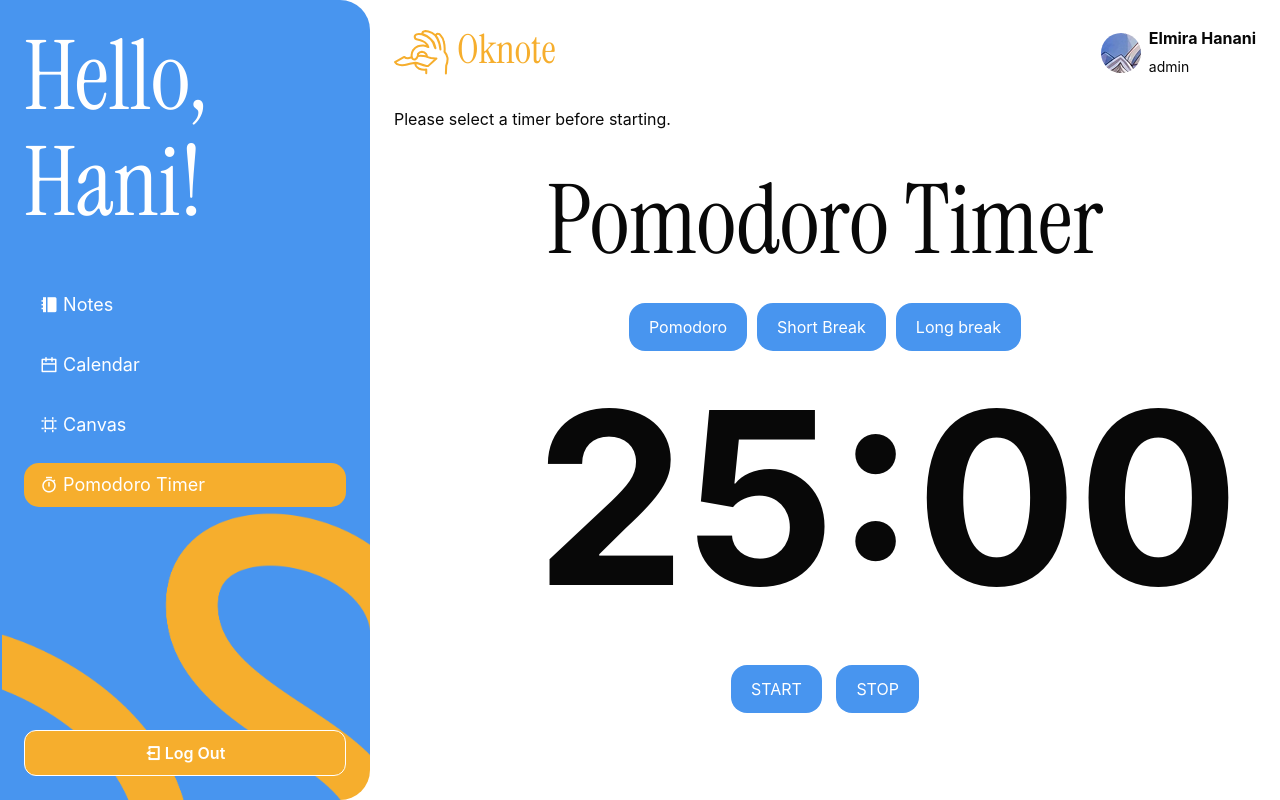
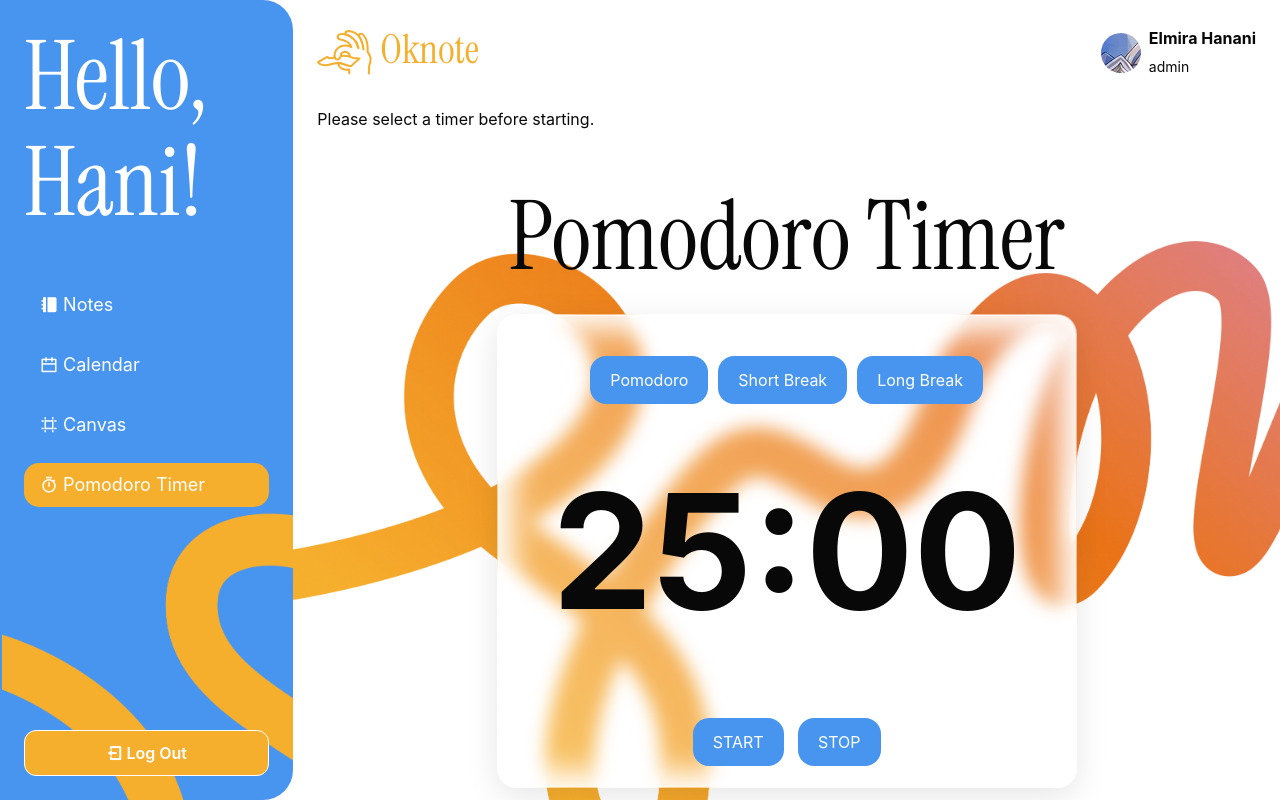
Before and after one commit to queenshafa/oknote-app, a plain HTML site: page pomodoro.html in a window 1280 px wide. Drawn offline with nearby package versions, Linux system fonts and the light colour scheme.

Commit message:
fix: pomodoro timer ui

```diff
--- a/my-css/style.scss
+++ b/my-css/style.scss
@@ -689,6 +689,61 @@ h1 {
 }
 
 // Pomodoro Timer Page
+
+.content {
+  background-image: url("/assets/img/testimonial-bg.png");
+  background-size: cover;
+}
+
+.glass-card {
+  // width: 240px;
+  // height: 360px;
+  padding: 1rem;
+  background: rgba(255, 255, 255, 0.26);
+  backdrop-filter: blur(9px);
+  -webkit-backdrop-filter: blur(9px);
+  border-radius: 20px;
+  border: 1px solid rgba(255, 255, 255, 0.3);
+  position: relative;
+  overflow: hidden;
+
+  box-shadow:
+    0 8px 32px rgba(0, 0, 0, 0.1),
+    inset 0 1px 0 rgba(255, 255, 255, 0.5),
+    inset 0 -1px 0 rgba(255, 255, 255, 0.1),
+    inset 0 0 30px 15px rgba(255, 255, 255, 1.5);
+
+  &::before {
+    content: "";
+    position: absolute;
+    top: 0;
+    left: 0;
+    right: 0;
+    height: 1px;
+    background: linear-gradient(
+      90deg,
+      transparent,
+      rgba(255, 255, 255, 0.8),
+      transparent
+    );
+  }
+
+  &::after {
+    content: "";
+    position: absolute;
+    top: 0;
+    left: 0;
+    width: 1px;
+    height: 100%;
+    background: linear-gradient(
+      180deg,
+      rgba(255, 255, 255, 0.8),
+      transparent,
+      rgba(255, 255, 255, 0.3)
+    );
+  }
+}
+
 .timer {
   display: inline-block;
   padding: 10px;
@@ -702,7 +757,7 @@ h1 {
   }
 
   .timer-display {
-    font-size: 15rem;
+    font-size: 10rem;
     padding: 5rem 0 5rem 0;
     font-weight: bold;
   }
--- a/pomodoro.html
+++ b/pomodoro.html
@@ -51,7 +51,7 @@
       </aside>
 
       <!-- MAIN CONTENT -->
-      <main class="content p-4">
+      <main class="content p-4 w-100">
         <!-- TOP BAR -->
         <div class="d-flex justify-content-between align-items-center mb-4">
           <div class="d-flex align-items-center">
@@ -68,19 +68,28 @@
           </div>
         </div>
 
-    <div id="timer-message">Please select a timer before starting.</div>
+        <!-- POMODORO MESSAGE -->
+        <div id="timer-message" class="mb-3">
+          Please select a timer before starting.
+        </div>
 
-    <div class="container text-center w-100">
-      <div class="timer">
+        <!-- TIMER CONTENT -->
+        <div class="container text-center">
+          <div class="timer mx-auto">
             <h1>Pomodoro Timer</h1>
 
+            <div class="glass-card">
               <div class="button-container pb-5">
                 <button class="button" id="pomodoro-session">Pomodoro</button>
                 <button class="button" id="short-break">Short Break</button>
-          <button class="button" id="long-break">Long break</button>
+                <button class="button" id="long-break">Long Break</button>
               </div>
 
-        <div id="pomodoro-timer" class="timer-display" data-duration="25.00">
+              <div
+                id="pomodoro-timer"
+                class="timer-display"
+                data-duration="25.00"
+              >
                 25:00
               </div>
 
@@ -98,12 +107,12 @@
               </div>
             </div>
           </div>
+        </div>
+      </main>
+    </div>
 
     <!-- SCRIPTS -->
     <script src="/js/pomodoro.js"></script>
-    <!-- <script src="/js/ui.js"></script>
-    <script src="/js/notesManager.js"></script>
-    <script src="/js/data.js"></script> -->
     <script src="https://cdn.jsdelivr.net/npm/bootstrap@5.3.0/dist/js/bootstrap.bundle.min.js"></script>
   </body>
 </html>
```
Also changed, not shown: my-css/style.css, 1 other file. Lines whose indentation alone changed are shown as unchanged.
